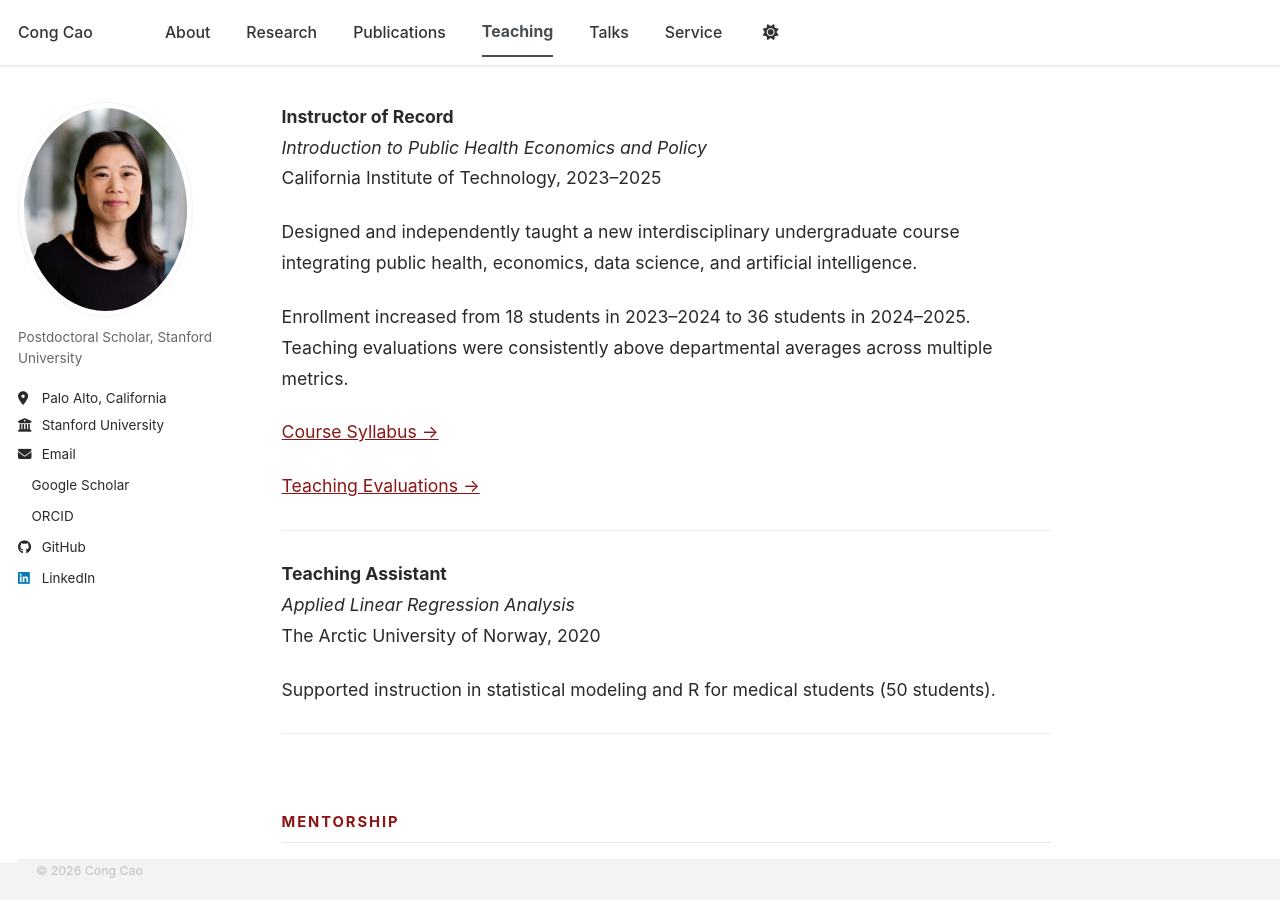
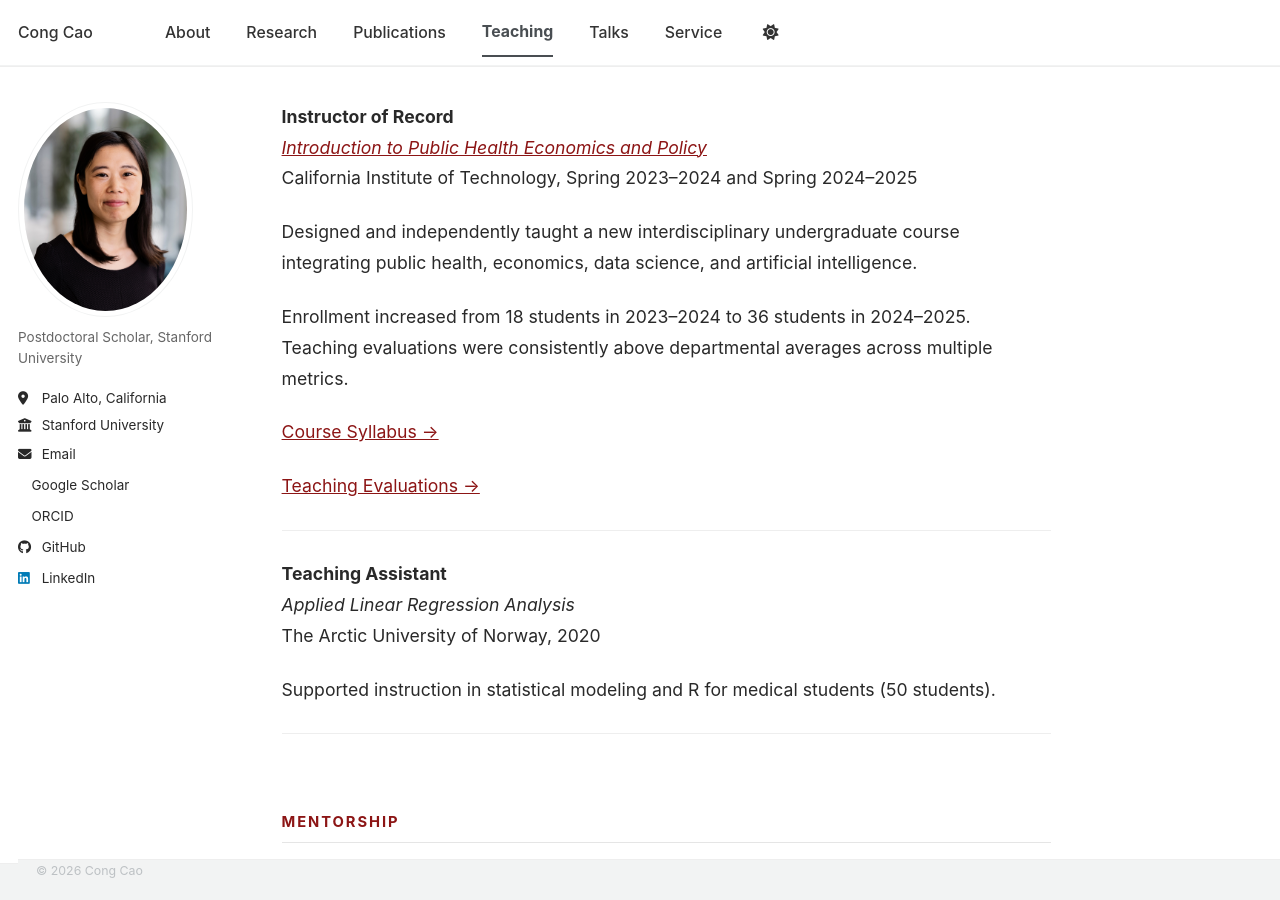
Before and after one commit to congca0/congca0.github.io, a Jekyll site: the page built from teaching.md, in a window 1280 px wide and 900 px high. Built offline with Jekyll 4.4.1, drawn with Linux system fonts in a browser that asks for light colours; a style sheet for code colours, icons or effects is not loaded.

Commit message:
Update teaching.md

```diff
--- a/teaching.md
+++ b/teaching.md
@@ -4,8 +4,8 @@ author_profile: true
 ---
 
 **Instructor of Record**
-*Introduction to Public Health Economics and Policy*
-California Institute of Technology, 2023–2025
+*[Introduction to Public Health Economics and Policy](https://www.hss.caltech.edu/undergraduate-studies/course-descriptions-23-24/psec-128)*
+California Institute of Technology, Spring 2023–2024 and Spring 2024–2025
 
 Designed and independently taught a new interdisciplinary undergraduate
 course integrating public health, economics, data science, and artificial intelligence.
```
